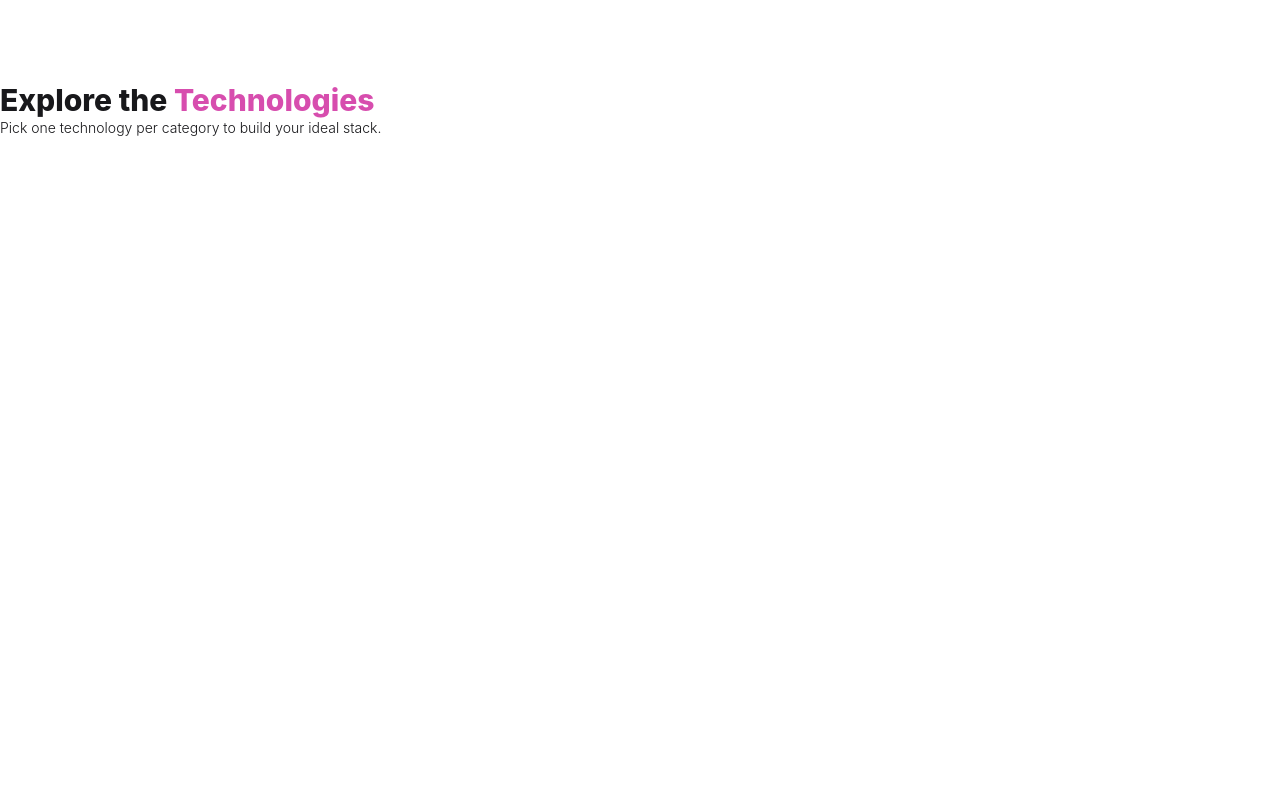
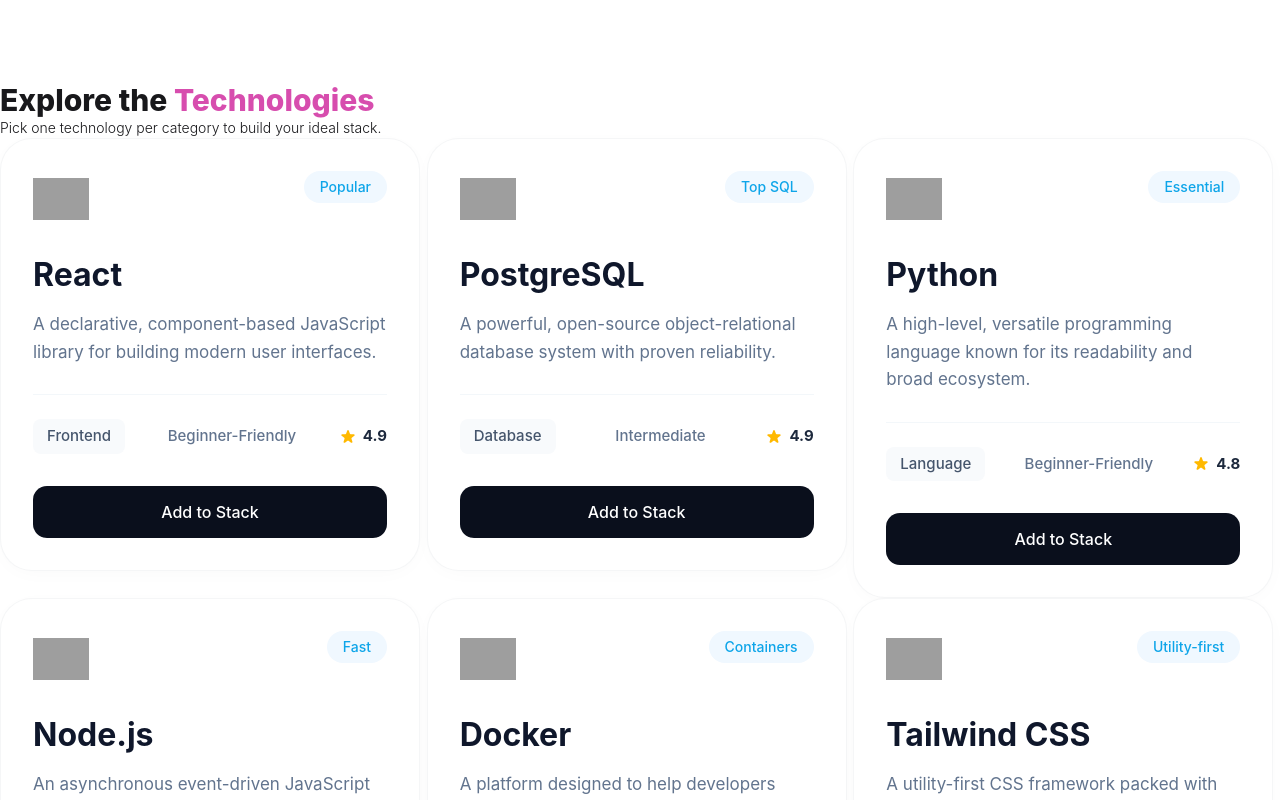
Before and after one commit to Ershadul-Alam/DevStack-A05, a React (Vite) app: page / in a window 1280 px wide. Shown: the part 480-1280 px from the top of the page. Before the commit the page ends 800 px from the top, so only its background shows below. Built offline with nearby package versions, Linux system fonts and the light colour scheme; grey boxes are pictures that could not be loaded.

Commit message:
Created Tech Cards

```diff
--- /dev/null
+++ b/src/components/TechCards.tsx
@@ -0,0 +1,72 @@
+import type { techTypes } from "../types/techTypes";
+
+
+
+const TechCards = ({ technology }: { technology: techTypes }) => {
+    console.log(technology, "from techcards");
+    return (
+        <div className="max-w-[420px] w-full bg-white border border-gray-100/80 rounded-[32px] p-8 shadow-[0_4px_24px_-8px_rgba(0,0,0,0.04)] font-sans">
+
+            {/* Header: Icon & Badge */}
+            <div className="flex justify-between items-start mb-6">
+                {/* Icon Container - using an img tag for the string url/path */}
+                <div className="w-14 h-14">
+                    <img
+                        src={technology.icon}
+                        alt={`${technology.name} icon`}
+                        className="w-full h-full object-contain"
+                    />
+                </div>
+
+                {/* Badge */}
+                {technology.badge && (
+                    <span className="bg-[#f0f8ff] text-[#0ea5e9] px-4 py-1.5 rounded-full text-sm font-medium">
+                        {technology.badge}
+                    </span>
+                )}
+            </div>
+
+            {/* Title & Description */}
+            <div className="mb-7">
+                <h2 className="text-[32px] font-bold text-slate-900 mb-3">
+                    {technology.name}
+                </h2>
+                <p className="text-slate-500 text-[17px] leading-relaxed line-clamp-3">
+                    {technology.description}
+                </p>
+            </div>
+
+            {/* Faint Divider */}
+            <div className="w-full h-[1px] bg-slate-100/80 mb-6"></div>
+
+            {/* Tags & Rating Section */}
+            <div className="flex items-center justify-between mb-8">
+                <span className="bg-[#f8fafc] text-slate-600 px-3.5 py-1.5 rounded-lg text-[15px] font-medium">
+                    {technology.category}
+                </span>
+
+                <span className="text-slate-500 text-[15px] font-medium">
+                    {technology.difficulty}
+                </span>
+
+                <div className="flex items-center gap-1.5">
+                    {/* Gold Star SVG */}
+                    <svg className="w-[18px] h-[18px] text-amber-400" fill="currentColor" viewBox="0 0 20 20">
+                        <path d="M9.049 2.927c.3-.921 1.603-.921 1.902 0l1.07 3.292a1 1 0 00.95.69h3.462c.969 0 1.371 1.24.588 1.81l-2.8 2.034a1 1 0 00-.364 1.118l1.07 3.292c.3.921-.755 1.688-1.54 1.118l-2.8-2.034a1 1 0 00-1.175 0l-2.8 2.034c-.784.57-1.838-.197-1.539-1.118l1.07-3.292a1 1 0 00-.364-1.118L2.98 8.72c-.783-.57-.38-1.81.588-1.81h3.461a1 1 0 00.951-.69l1.07-3.292z" />
+                    </svg>
+                    <span className="text-slate-800 font-bold text-[15px]">
+                        {technology.rating}
+                    </span>
+                </div>
+            </div>
+
+            {/* Action Button */}
+            <button className="w-full bg-[#0a0f1c] hover:bg-[#1e293b] text-white font-medium py-3.5 rounded-[14px] transition-colors duration-200 text-[16px]">
+                Add to Stack
+            </button>
+
+        </div>
+    );
+};
+
+export default TechCards;
--- a/src/components/Technologies.tsx
+++ b/src/components/Technologies.tsx
@@ -1,5 +1,6 @@
 import { use } from "react";
 import type { techTypes } from "../types/techTypes";
+import TechCards from "./TechCards";
 
 interface techProps{
     techPromise: Promise<techTypes[]>
@@ -7,14 +8,27 @@
 
 const Technologies = ({techPromise}:  techProps) => {
     const technologies = use(techPromise);
-    console.log(technologies);
     return (
+        <div>
+
         <div className="container mx-auto">
             <h3 className="font-extrabold text-3xl">
             Explore the <span className="text-[#D74DAE]">Technologies</span>
             </h3>
             <p className="text-sm font-light">Pick one technology per category to build your ideal stack.</p>
         </div>
+
+        <div className="grid grid-cols-3">
+        {
+            technologies.map((technology: techTypes)=> {
+                return <div key={technology.id}>
+                    <TechCards technology={technology} />
+                </div>
+            })
+        }
+        </div>
+
+        </div>
     );
 };
 
```
